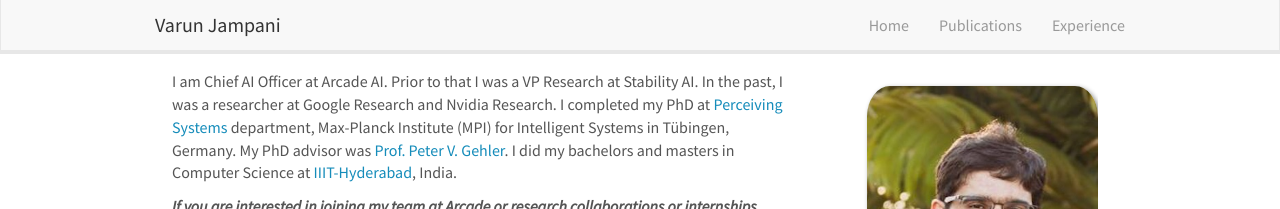
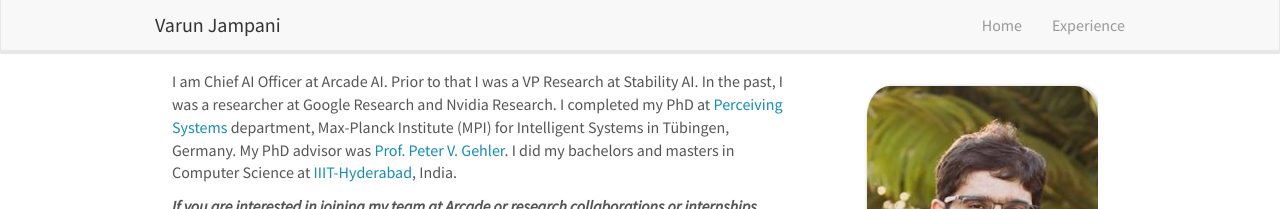
Before and after one commit to varunjampani/varunjampani.github.io, a Jekyll site: the page built from _pages/home.md, in a window 1280 px wide. Shown: the top 209 px of the page. Built offline with Jekyll 4.4.1, drawn with Linux system fonts in a browser that asks for light colours; nearby versions of some CDN libraries.

Commit message:
Update header.html

```diff
--- a/_includes/header.html
+++ b/_includes/header.html
@@ -13,7 +13,7 @@
 	<div class="collapse navbar-collapse" id="navbar-collapse-1">
 	  <ul class="nav navbar-nav navbar-right">
 		<li><a href="{{ site.url }}{{ site.baseurl }}/">Home</a></li>
-		<li><a href="{{ site.url }}{{ site.baseurl }}/publications">Publications</a></li>
+<!--		<li><a href="{{ site.url }}{{ site.baseurl }}/publications">Publications</a></li> -->
 <!-- 		<li><a href="{{ site.url }}{{ site.baseurl }}/codes">Codes</a></li> -->
 		<li><a href="{{ site.url }}{{ site.baseurl }}/experience">Experience</a></li>
 	  </ul>
```
